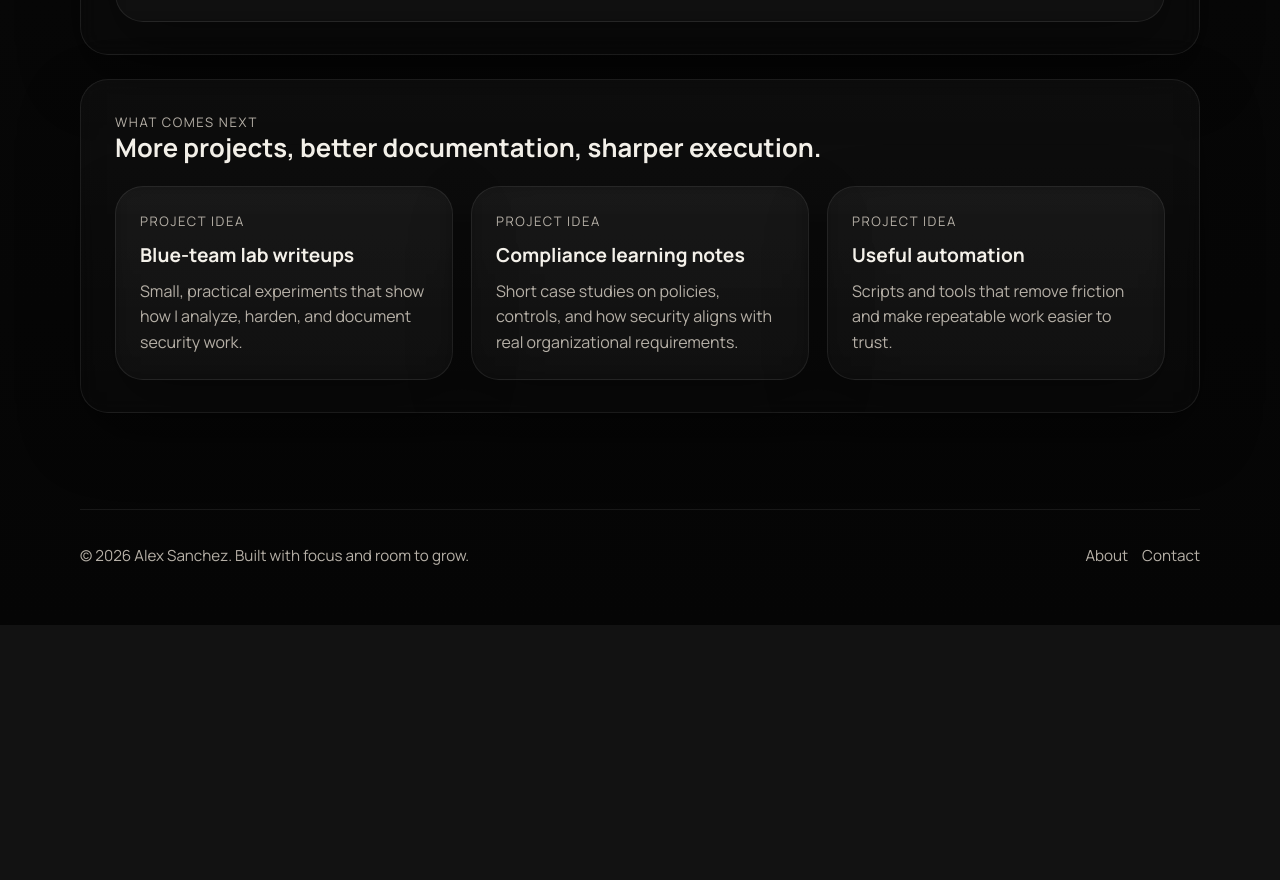
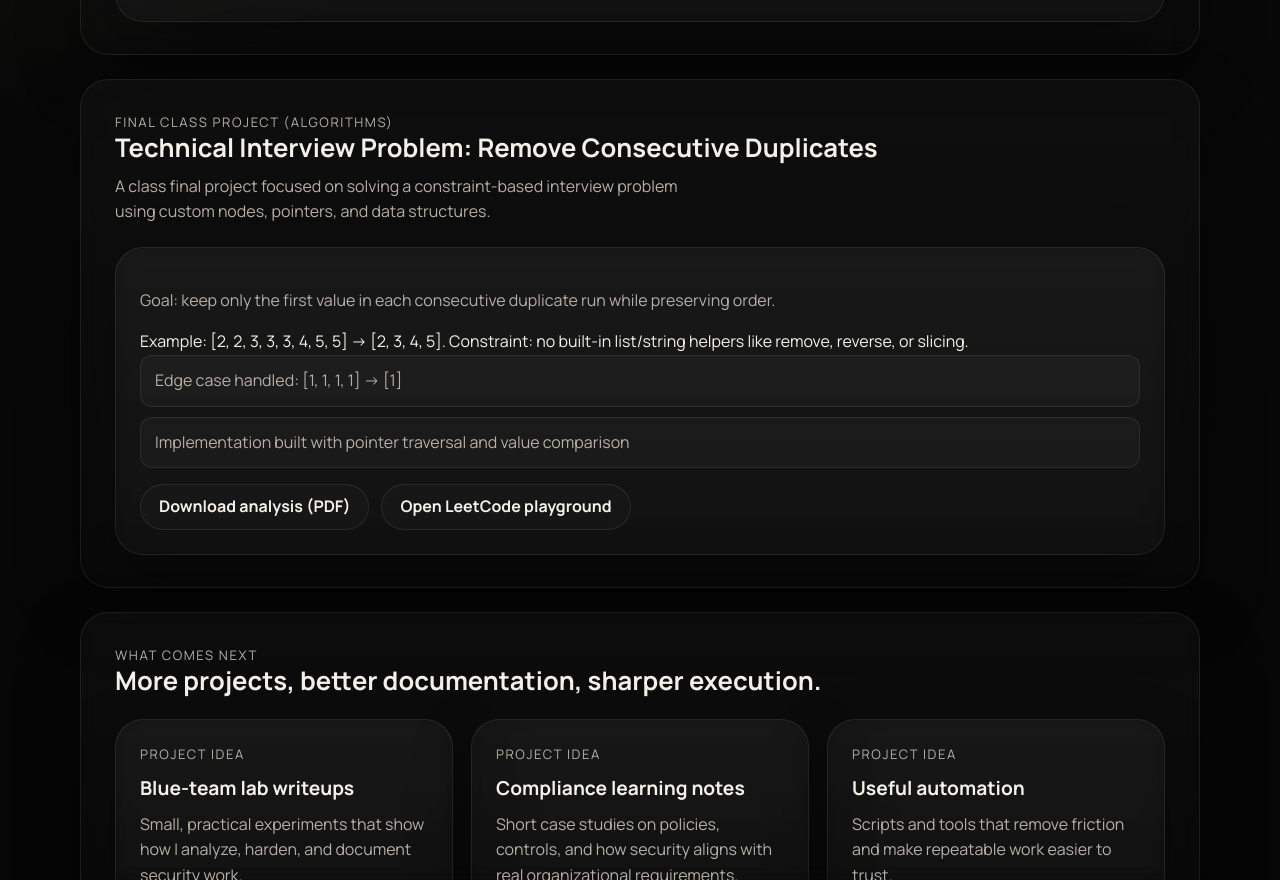
Before and after one commit to aleexsaanchez/myPortfolio, a website: page projects.html in a window 1280 px wide. Shown: the part 634-1514 px from the top of the page. Before the commit the page ends 1259 px from the top, so only its background shows below. Drawn offline with Linux system fonts and the light colour scheme.

Commit message:
Added algorithms final project

```diff
--- a/projects.html
+++ b/projects.html
@@ -34,7 +34,7 @@
         <div class="section-header">
           <div>
             <p class="section-kicker">Featured project</p>
-            <h1 class="section-title">Loudflare Edge Security Lab</h1>
+            <h1 class="section-title">Cloudflare Edge Security Lab</h1>
           </div>
           <a class="btn btn-secondary" href="https://alexsanchez.site/" target="_blank" rel="noreferrer">Visit live site</a>
         </div>
@@ -48,6 +48,29 @@
             <li>Cloudflare Workers for security headers and information masking</li>
             <li>Serverless-first approach to reduce public origin exposure</li>
           </ul>
+        </div>
+      </section>
+
+      <section class="section">
+        <div class="section-header">
+          <div>
+            <p class="section-kicker">Final Class Project (Algorithms)</p>
+            <h2 class="section-title">Technical Interview Problem: Remove Consecutive Duplicates</h2>
+            <p class="section-lead">A class final project focused on solving a constraint-based interview problem using custom nodes, pointers, and data structures.</p>
+          </div>
+        </div>
+
+        <div class="project-card">
+          <p class="project-meta">Goal: keep only the first value in each consecutive duplicate run while preserving order.</p>
+          <p class="project-copy">Example: [2, 2, 3, 3, 3, 4, 5, 5] -> [2, 3, 4, 5]. Constraint: no built-in list/string helpers like remove, reverse, or slicing.</p>
+          <ul class="project-list">
+            <li>Edge case handled: [1, 1, 1, 1] -> [1]</li>
+            <li>Implementation built with pointer traversal and value comparison</li>
+          </ul>
+          <div class="project-actions">
+            <a class="btn btn-secondary" href="FinalInterviewPlanning.pdf" download>Download analysis (PDF)</a>
+            <a class="btn btn-secondary" href="https://leetcode.com/playground/UMKSiMH7" target="_blank" rel="noreferrer">Open LeetCode playground</a>
+          </div>
         </div>
       </section>
 
--- a/styles.css
+++ b/styles.css
@@ -398,6 +398,13 @@ img {
     color: var(--muted);
 }
 
+.project-actions {
+    margin-top: 16px;
+    display: flex;
+    flex-wrap: wrap;
+    gap: 12px;
+}
+
 .contact-layout {
     display: grid;
     grid-template-columns: minmax(0, 0.9fr) minmax(0, 1.1fr);
```
Also changed, not shown: 1 other file.
